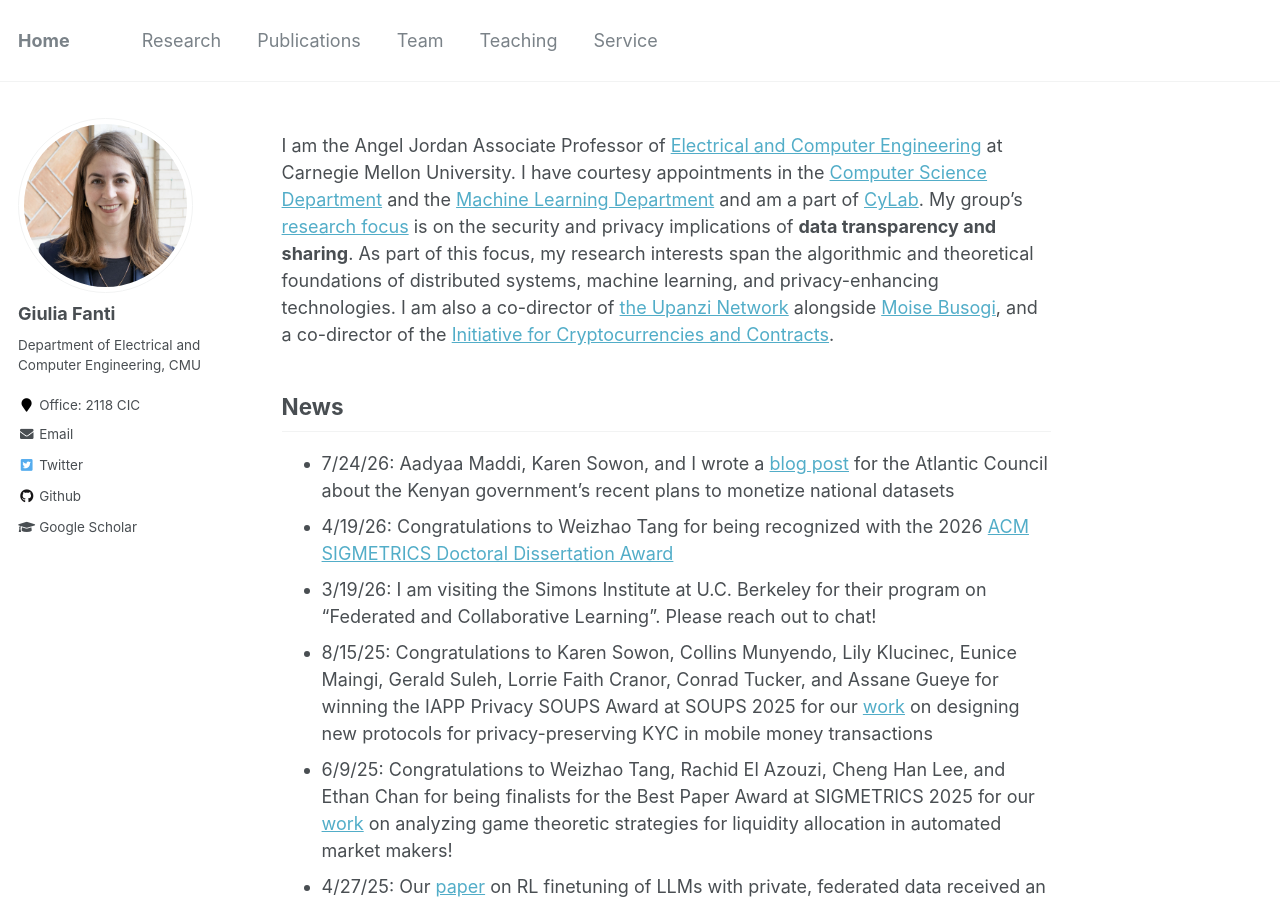
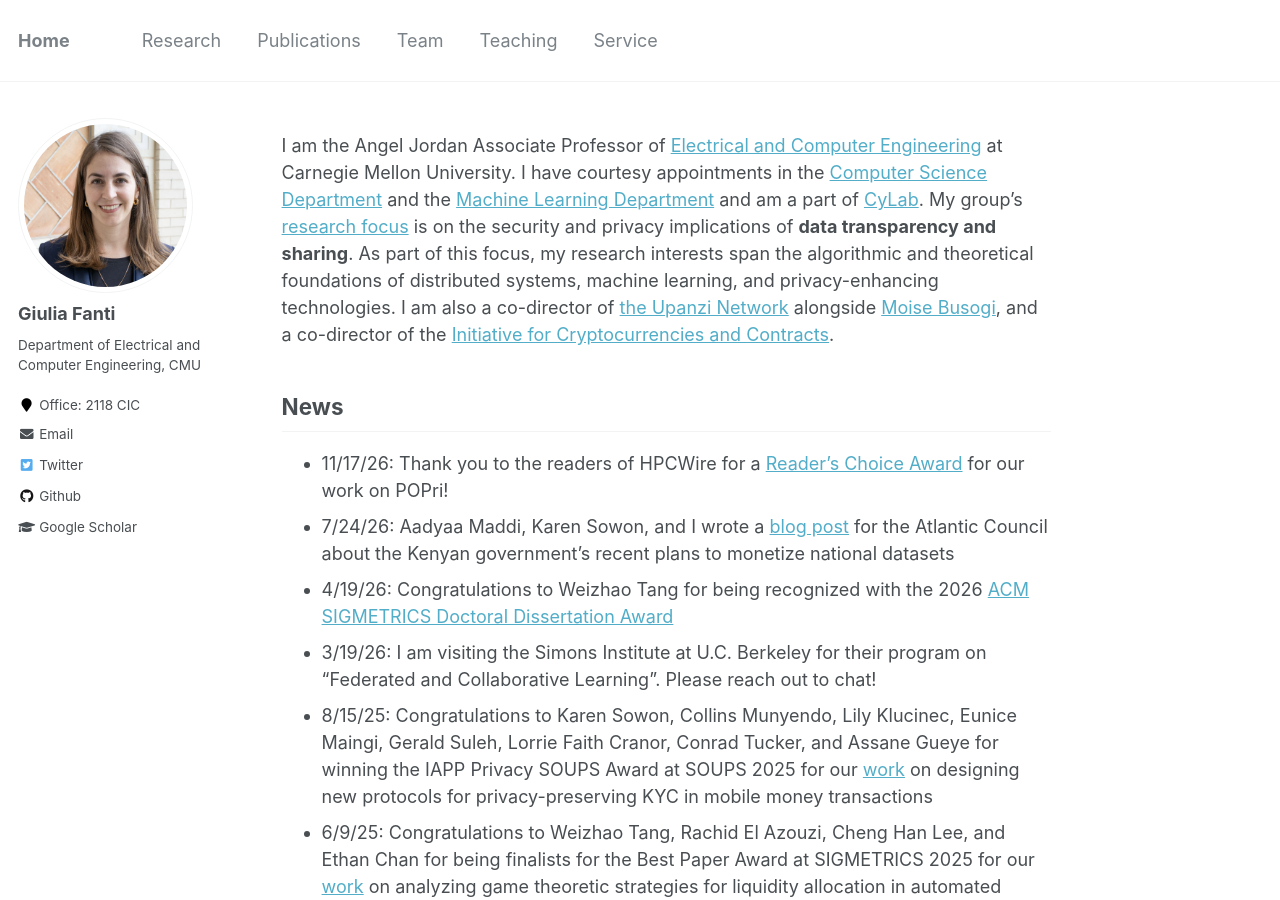
Before and after one commit to gfanti/gfanti.github.io, a Jekyll site: the page built from _pages/about.md, in a window 1280 px wide and 900 px high. Built offline with Jekyll 4.4.1, drawn with Linux system fonts in a browser that asks for light colours.

Commit message:
hpc award

```diff
--- a/_pages/about.md
+++ b/_pages/about.md
@@ -11,6 +11,7 @@ redirect_from:
 I am the Angel Jordan Associate Professor of <a href="https://ece.cmu.edu">Electrical and Computer Engineering</a> at Carnegie Mellon University. I have courtesy appointments in the <a href="https://www.csd.cs.cmu.edu/">Computer Science Department</a> and the <a href="https://www.ml.cmu.edu/">Machine Learning Department</a> and am a part of  <a href="https://www.cylab.cmu.edu">CyLab</a>. My group's <a href="/research">research focus</a> is on the security and privacy implications of **data transparency and sharing**. As part of this focus, my research interests span the algorithmic and theoretical foundations of distributed systems, machine learning, and privacy-enhancing technologies. I am also a co-director of <a href="https://www.africa.engineering.cmu.edu/research/upanzi/index.html">the Upanzi Network</a> alongside <a href="https://www.africa.engineering.cmu.edu/about/contact/directory/bios/busogi-moise.html">Moise Busogi</a>, and a co-director of the <a href="https://www.initc3.org/">Initiative for Cryptocurrencies and Contracts</a>.
 
 ## News
+* 11/17/26: Thank you to the readers of HPCWire for a <a href="https://www.hpcwire.com/2026-readers-editors-choice-best-use-of-hpc-ai-in-financial-services/">Reader's Choice Award</a> for our work on POPri!
 * 7/24/26: Aadyaa Maddi, Karen Sowon, and I wrote a <a href="https://www.atlanticcouncil.org/blogs/econographics/kenya-wants-to-monetize-its-data-but-at-what-cost/">blog post</a> for the Atlantic Council about the Kenyan government's recent plans to monetize national datasets
 * 4/19/26: Congratulations to Weizhao Tang for being recognized with the 2026 <a href="https://www.sigmetrics.org/awards.shtml#doctoraldissertation">ACM SIGMETRICS Doctoral Dissertation Award</a>
 * 3/19/26: I am visiting the Simons Institute at U.C. Berkeley for their program on "Federated and Collaborative Learning". Please reach out to chat!
```
